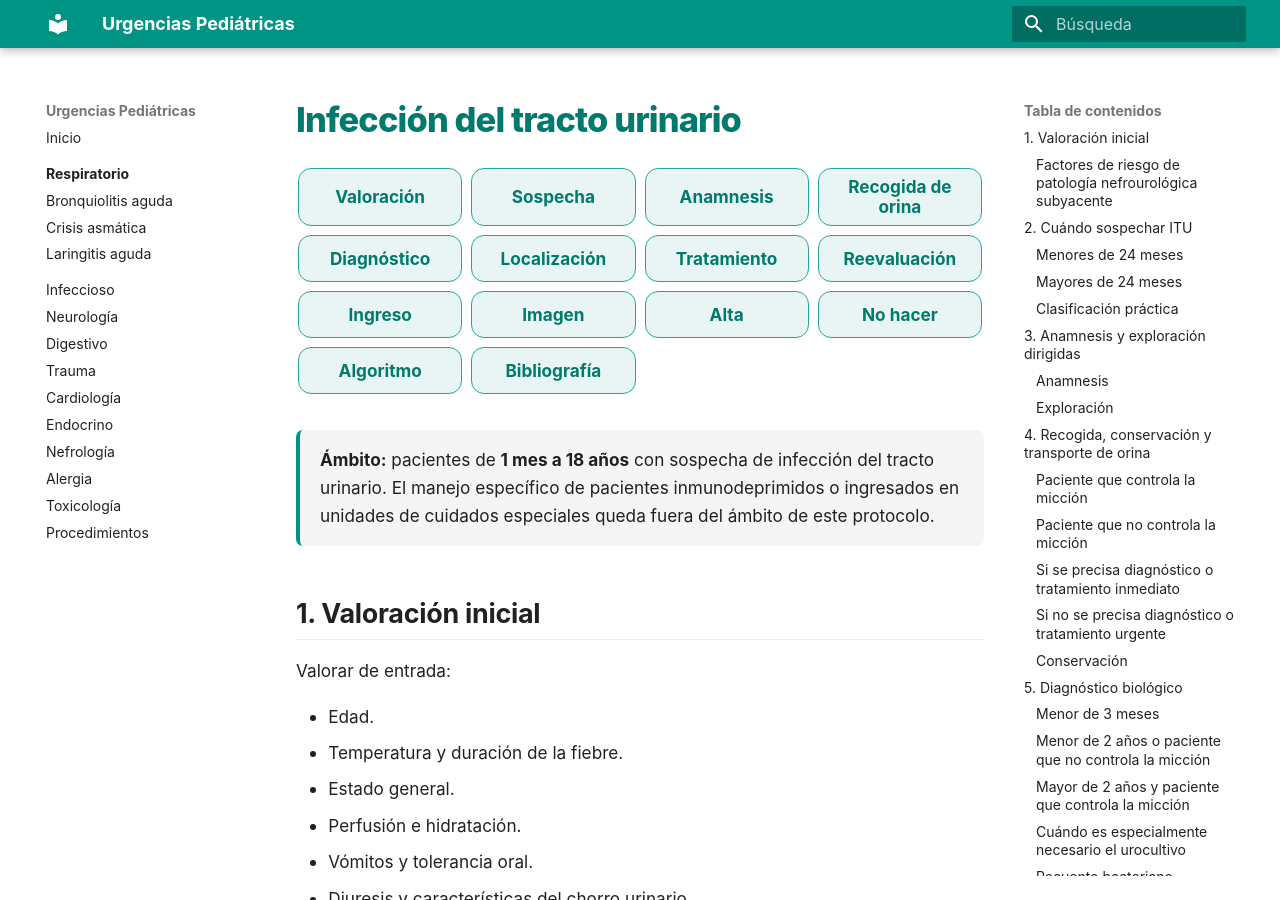
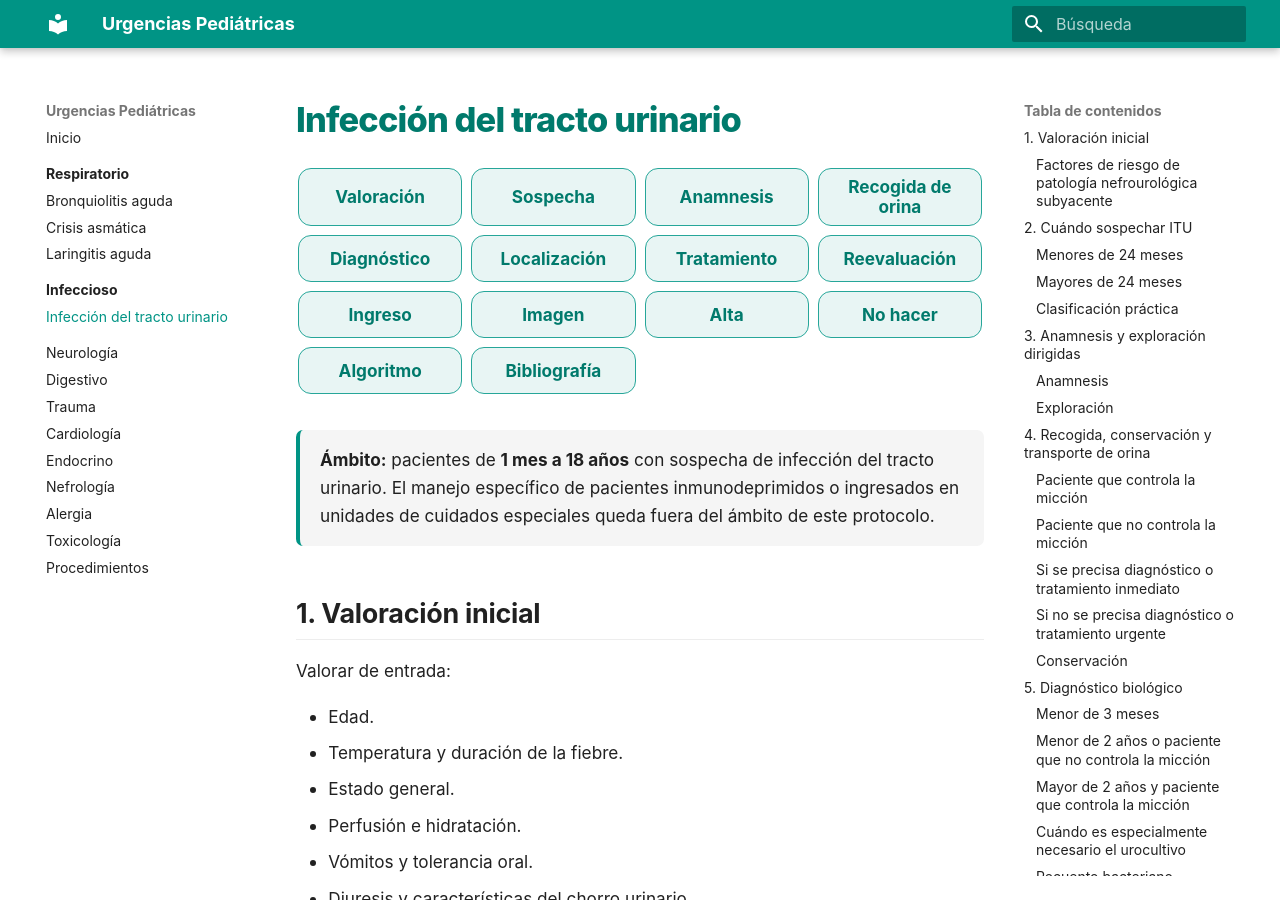
Before and after one commit to gonzaloares/urgencias-pediatricas, an MkDocs documentation site: the page built from docs/infeccioso/infeccion-tracto-urinario.md, in a window 1280 px wide and 900 px high. Built offline with MkDocs 1.6.1 and Material for MkDocs 9.7.7, drawn with Linux system fonts in a browser that asks for light colours.

Commit message:
Añade infección urinaria a la navegación

```diff
--- a/mkdocs.yml
+++ b/mkdocs.yml
@@ -20,7 +20,9 @@ nav:
       - Bronquiolitis aguda: respiratorio/bronquiolitis-aguda.md
       - Crisis asmática: respiratorio/crisis-asmatica.md
       - Laringitis aguda: respiratorio/laringitis-aguda.md
-  - Infeccioso: infeccioso/index.md
+  - Infeccioso:
+      - infeccioso/index.md
+      - Infección del tracto urinario: infeccioso/infeccion-tracto-urinario.md
   - Neurología: neurologia/index.md
   - Digestivo: digestivo/index.md
   - Trauma: trauma/index.md
```
